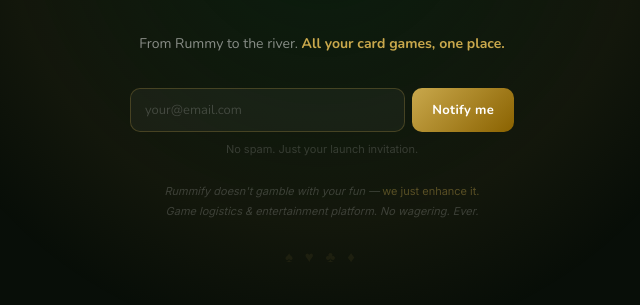
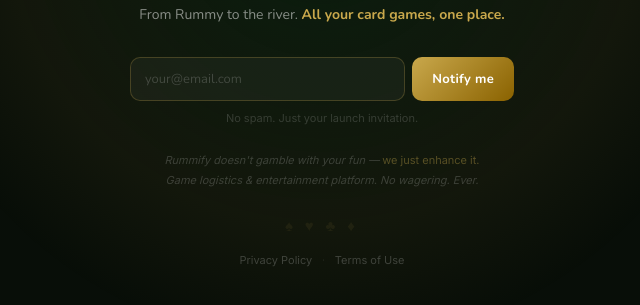
Before and after one commit to MediaMaharaj/Rummify, a plain HTML site: page index.html in a window 1280 px wide. Shown: the part 493-798 px from the top of the page, without its empty margins (318-958 px from the left). Drawn offline with nearby package versions, Linux system fonts and the light colour scheme.

Commit message:
Add files via upload

```diff
--- a/index.html
+++ b/index.html
@@ -263,6 +263,25 @@
       letter-spacing: 4px;
     }
 
+    .footer-links {
+      display: flex;
+      gap: 10px;
+      justify-content: center;
+      align-items: center;
+      margin-top: 1rem;
+      position: relative;
+      z-index: 2;
+    }
+    .footer-links a {
+      font-size: 11px;
+      color: rgba(255,255,255,0.2);
+      text-decoration: none;
+      font-family: 'Inter', sans-serif;
+      transition: color 0.2s;
+    }
+    .footer-links a:hover { color: rgba(201,168,76,0.6); }
+    .footer-links span { font-size: 11px; color: rgba(255,255,255,0.1); }
+
     @media (max-width: 480px) {
       body { padding: 2rem 1.2rem; }
       .joker-wrap { width: 140px; height: 140px; }
@@ -349,6 +368,12 @@
   <p class="disclaimer">Rummify doesn't gamble with your fun — <em>we just enhance it.</em><br>Game logistics &amp; entertainment platform. No wagering. Ever.</p>
 
   <div class="suit-row" aria-hidden="true">♠ ♥ ♣ ♦</div>
+
+  <div class="footer-links">
+    <a href="/privacy.html">Privacy Policy</a>
+    <span>·</span>
+    <a href="/terms.html">Terms of Use</a>
+  </div>
 
   <script>
     const royalIds  = ['r1','r2','r3','r4','r5'];
```
